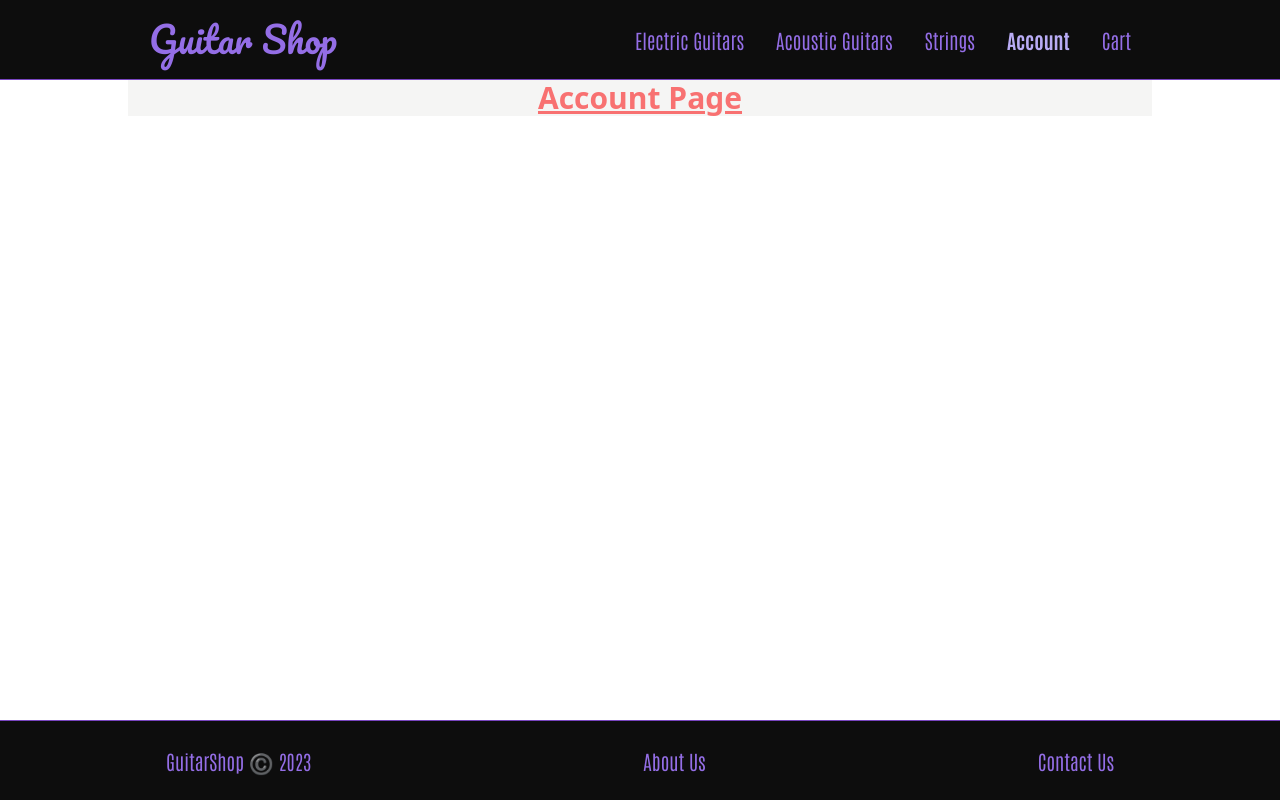
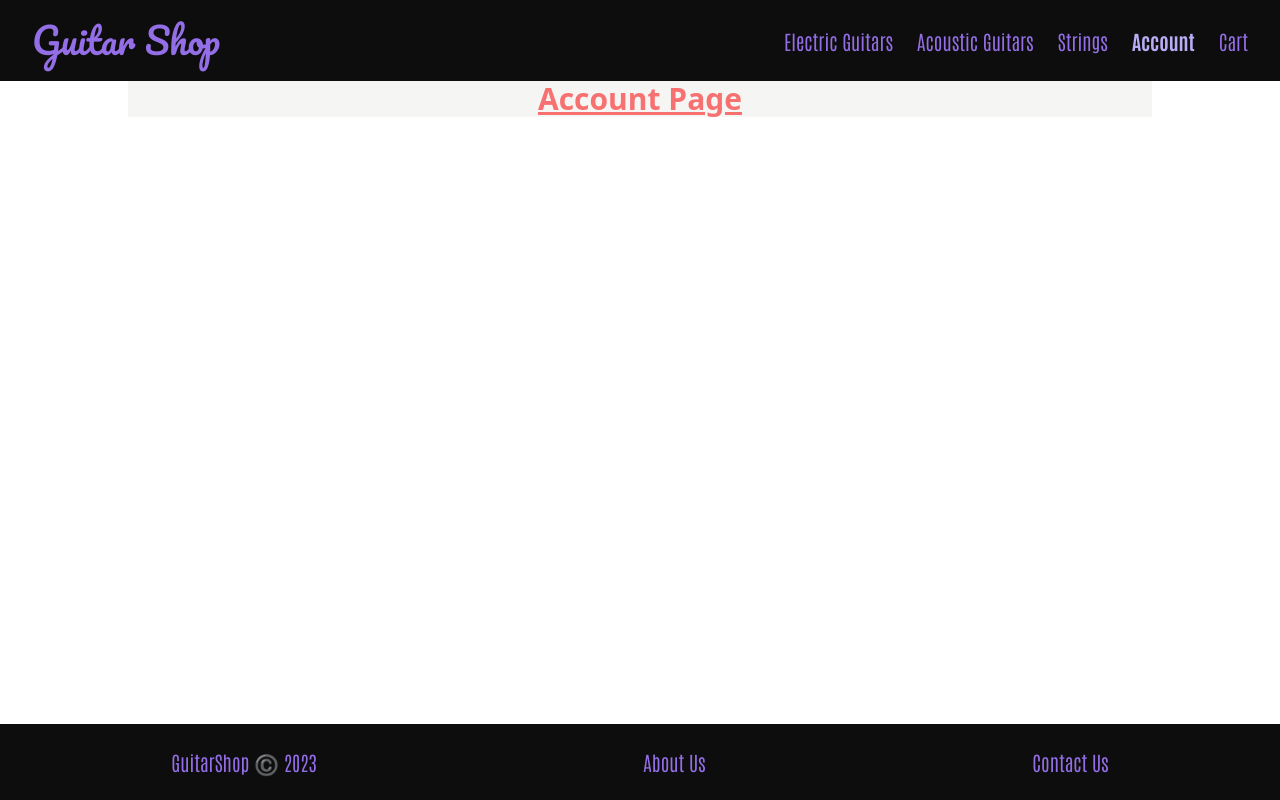
Before and after one commit to Zbigniew013/guitar-shop, a Next.js app: page /account in a window 1280 px wide. Built offline with nearby package versions, Linux system fonts and the light colour scheme.

Commit message:
adding responsive feature to navbar

```diff
--- a/components/footer.js
+++ b/components/footer.js
@@ -6,7 +6,7 @@ function Footer() {
   const currentRoute = router.pathname;
 
   return (
-    <footer className='flex flex-auto xl:fixed md:relative bottom-0 w-full h-20 items-center justify-around border-t border-fuchsia-blue-700 bg-code-grey-950 text-fuchsia-blue-500 font-Antonio font-light text-xl'>
+    <footer className='w-full px-2 mx-auto py-6 flex flex-row  md:items-center  xl:fixed md:relative bottom-0 items-center justify-around bg-code-grey-950 text-fuchsia-blue-500 font-Antonio font-light text-xl'>
       <div>GuitarShop ©️ 2023</div>
       <Link
         href='/about'
--- a/components/header.js
+++ b/components/header.js
@@ -1,13 +1,20 @@
 import Link from 'next/link';
 import { useRouter } from 'next/router';
+import { useState } from 'react';
+import { RxHamburgerMenu } from 'react-icons/rx';
+import { IoMdClose } from 'react-icons/io';
 
 function Header() {
   const router = useRouter();
   const currentRoute = router.pathname;
+  const [navbar, setNavbar] = useState(false);
 
   return (
-    <header className='flex h-20 w-full mx-auto items-center justify-around border-b border-fuchsia-blue-700 bg-code-grey-950 text-fuchsia-blue-500 '>
-      <div className=' text-3xl '>
+    <div>
+      <nav className='w-full mx-auto items-center justify-around bg-code-grey-950 text-fuchsia-blue-500'>
+        <div className='justify-between px-4 mx-auto lg:max-w-7xl md:items-center md:flex md:px-8'>
+          <div>
+            <div className='flex items-center justify-between py-3 md:py-5 md:block'>
               <Link
                 href='/'
                 className={`font-Pacifico text-4xl hover:text-fuchsia-blue-300 active:text-fuchsia-blue-500 ${
@@ -16,8 +23,30 @@ function Header() {
               >
                 Guitar Shop
               </Link>
+
+              <div className='md:hidden'>
+                <button
+                  className='p-2 text-fuchsia-blue-500 rounded-md outline-none  focus:border border-fuchsia-blue-500 text-3xl'
+                  onClick={() => setNavbar(!navbar)}
+                >
+                  {navbar ? (
+                    <IoMdClose className='w-6 h-6 text-fuchsia-blue-500 text-3xl' />
+                  ) : (
+                    <RxHamburgerMenu className='w-6 h-6 text-fuchsia-blue-500 text-3xl' />
+                  )}
+                </button>
               </div>
-      <div className='items-center space-x-8 font-Antonio font-light text-xl '>
+            </div>
+          </div>
+
+          <div>
+            <div
+              className={`flex-1 justify-self-center pb-3 mt-8 md:block md:pb-0 md:mt-0 ${
+                navbar ? 'block' : 'hidden'
+              }`}
+            >
+              <ul className='items-center justify-center  space-y-8 font-Antonio font-light text-xl md:flex md:space-x-6 md:space-y-0'>
+                <li className='text-fuchsia-blue-500 font-light'>
                   <Link
                     href='/guitar_electric'
                     className={` hover:text-fuchsia-blue-300 active:text-fuchsia-blue-500 ${
@@ -28,6 +57,8 @@ function Header() {
                   >
                     Electric Guitars
                   </Link>
+                </li>
+                <li className='text-fuchsia-blue-500 font-light'>
                   <Link
                     href='/guitar_acoustic'
                     className={` hover:text-fuchsia-blue-300 active:text-fuchsia-blue-500 ${
@@ -38,6 +69,8 @@ function Header() {
                   >
                     Acoustic Guitars
                   </Link>
+                </li>
+                <li className='text-fuchsia-blue-500 font-light'>
                   <Link
                     href='/guitar_strings'
                     className={` hover:text-fuchsia-blue-300 active:text-fuchsia-blue-500 ${
@@ -48,25 +81,177 @@ function Header() {
                   >
                     Strings
                   </Link>
+                </li>
+                <li className='text-fuchsia-blue-500 font-light'>
                   <Link
                     href='/account'
                     className={` hover:text-fuchsia-blue-300 active:text-fuchsia-blue-500 ${
-            currentRoute === '/account' ? 'font-bold text-fuchsia-blue-300' : ''
+                      currentRoute === '/account'
+                        ? 'font-bold text-fuchsia-blue-300'
+                        : ''
                     }`}
                   >
                     Account
                   </Link>
+                </li>
+                <li className='text-fuchsia-blue-500 font-light'>
                   <Link
                     href='/cart'
                     className={` hover:text-fuchsia-blue-300 active:text-fuchsia-blue-500 ${
-            currentRoute === '/cart' ? 'font-bold text-fuchsia-blue-300' : ''
+                      currentRoute === '/cart'
+                        ? 'font-bold text-fuchsia-blue-300'
+                        : ''
                     }`}
                   >
                     Cart
                   </Link>
+                </li>
+              </ul>
             </div>
-    </header>
+          </div>
+        </div>
+      </nav>
+    </div>
   );
 }
 
 export default Header;
+
+// import Link from 'next/link';
+// import { useRouter } from 'next/router';
+// import { useState } from 'react';
+// import { GiHamburgerMenu } from 'react-icons/gi';
+// import { GrClose } from 'react-icons/gr';
+
+// function Header() {
+//   const [isNavOpen, setIsNavOpen] = useState(false); // initiate isNavOpen state with false
+
+//   const router = useRouter();
+//   const currentRoute = router.pathname;
+
+//   return (
+//     <header
+//       className='flex h-20 w-full mx-auto items-center justify-around border-b border-fuchsia-blue-700 bg-code-grey-950 text-fuchsia-blue-500 '
+//       alt='logo'
+//     >
+//       <div className=' text-3xl '>
+//         <Link
+//           href='/'
+//           className={`font-Pacifico text-4xl hover:text-fuchsia-blue-300 active:text-fuchsia-blue-500 ${
+//             currentRoute === '/' ? 'text-fuchsia-blue-300 font-light' : ''
+//           }`}
+//         >
+//           Guitar Shop
+//         </Link>
+//       </div>
+
+//       {/* MOBILE MENU */}
+
+//       <nav>
+//         <section className='MOBILE-MENU flex lg:hidden'>
+//           <div
+//             className='HAMBURGER-ICON space-y-2'
+//             onClick={() => setIsNavOpen(prev => !prev)} // toggle isNavOpen state on click
+//           >
+//             <GiHamburgerMenu />
+//           </div>
+
+//           <div
+//             className={
+//               isNavOpen
+//                 ? 'block absolute w-full h-screen top-0 left-0 bg-white z-10 justify-evenly items-center'
+//                 : 'hidden'
+//             }
+//           >
+//             {/* toggle class based on isNavOpen state */}
+//             <div
+//               className='CROSS-ICON absolute top-0 right-0 px-8 py-8'
+//               onClick={() => setIsNavOpen(false)} // change isNavOpen state to false to close the menu
+//             >
+//               <GrClose />
+//             </div>
+
+//             <div className='MENU-LINK-MOBILE-OPEN flex flex-col items-center justify-between min-h-[250px] font-Antonio font-light text-xl'>
+//               {/* className='items-center space-x-8 font-Antonio font-light text-xl '> */}
+
+//               <div className='text-fuchsia-blue-700'>
+//                 <a href='/guitar_electric'>Electric Guitars</a>
+//               </div>
+//               <div className='text-fuchsia-blue-700'>
+//                 <a href='/guitar_acoustic'>Acoustic Guitars</a>
+//               </div>
+//               <div className='text-fuchsia-blue-700'>
+//                 <a href='/guitar_strings'>Strings</a>
+//               </div>
+//               <div className='text-fuchsia-blue-700'>
+//                 <a href='/account'>Account</a>
+//               </div>
+//               <div className='text-fuchsia-blue-700'>
+//                 <a href='/cart'>Cart</a>
+//               </div>
+//             </div>
+//           </div>
+//         </section>
+
+//         {/* DESKTOP MENU */}
+
+//         <div className='DESKTOP-MENU hidden space-x-8 lg:flex'>
+//           <div className='items-center space-x-8 font-Antonio font-light text-xl '>
+//             <Link
+//               href='/guitar_electric'
+//               className={` hover:text-fuchsia-blue-300 active:text-fuchsia-blue-500 ${
+//                 currentRoute === '/guitar_electric'
+//                   ? ' font-bold text-fuchsia-blue-300'
+//                   : ''
+//               }`}
+//             >
+//               Electric Guitars
+//             </Link>
+//             <Link
+//               href='/guitar_acoustic'
+//               className={` hover:text-fuchsia-blue-300 active:text-fuchsia-blue-500 ${
+//                 currentRoute === '/guitar_acoustic'
+//                   ? 'font-bold text-fuchsia-blue-300'
+//                   : ''
+//               }`}
+//             >
+//               Acoustic Guitars
+//             </Link>
+//             <Link
+//               href='/guitar_strings'
+//               className={` hover:text-fuchsia-blue-300 active:text-fuchsia-blue-500 ${
+//                 currentRoute === '/guitar_strings'
+//                   ? 'font-bold text-fuchsia-blue-300'
+//                   : ''
+//               }`}
+//             >
+//               Strings
+//             </Link>
+//             <Link
+//               href='/account'
+//               className={` hover:text-fuchsia-blue-300 active:text-fuchsia-blue-500 ${
+//                 currentRoute === '/account'
+//                   ? 'font-bold text-fuchsia-blue-300'
+//                   : ''
+//               }`}
+//             >
+//               Account
+//             </Link>
+//             <Link
+//               href='/cart'
+//               className={` hover:text-fuchsia-blue-300 active:text-fuchsia-blue-500 ${
+//                 currentRoute === '/cart'
+//                   ? 'font-bold text-fuchsia-blue-300'
+//                   : ''
+//               }`}
+//             >
+//               Cart
+//             </Link>
+//           </div>
+//         </div>
+//       </nav>
+//     </header>
+//   );
+// }
+
+// export default Header;
--- a/package.json
+++ b/package.json
@@ -20,6 +20,7 @@
     "postcss": "8.4.24",
     "react": "18.2.0",
     "react-dom": "18.2.0",
+    "react-icons": "^4.10.1",
     "tailwindcss": "3.3.2"
   }
 }
--- a/pages/guitar_strings/[slug].js
+++ b/pages/guitar_strings/[slug].js
@@ -2,6 +2,7 @@ import Image from 'next/image';
 import { GraphQLClient } from 'graphql-request';
 import { RichText } from '@graphcms/rich-text-react-renderer';
 import { useState } from 'react';
+import { IoMdCloseCircleOutline } from 'react-icons/io';
 
 const hygraph = new GraphQLClient(
   'https://api-eu-central-1-shared-euc1-02.hygraph.com/v2/cli78silh3hv001t7flkz4kx7/master'
@@ -89,10 +90,12 @@ function SingleStringPage({ guitarString }) {
               <div className='justify-center items-center flex overflow-x-hidden overflow-y-auto fixed inset-0 z-20 outline-none focus:outline-none'>
                 <div className='relative'>
                   <button
-                    className='absolute top-2 right-6 h-16 w-16 z-50 text-8xl'
+                    className='absolute top-0 right-8 text-justify h-24 w-24 z-30 opacity-50'
                     onClick={() => setShowModal(false)}
                   >
-                    x
+                    <div className='absolute text-7xl text-orchid-800 bg-white rounded-full'>
+                      <IoMdCloseCircleOutline />
+                    </div>
                   </button>
 
                   <div className='relative p-6 flex-auto'>
```
Also changed, not shown: pages/guitar_electric/index.js (+0 -36 lines), 1 other file (tests, documents, lock files or other folders). Lines whose indentation alone changed are shown as unchanged.
